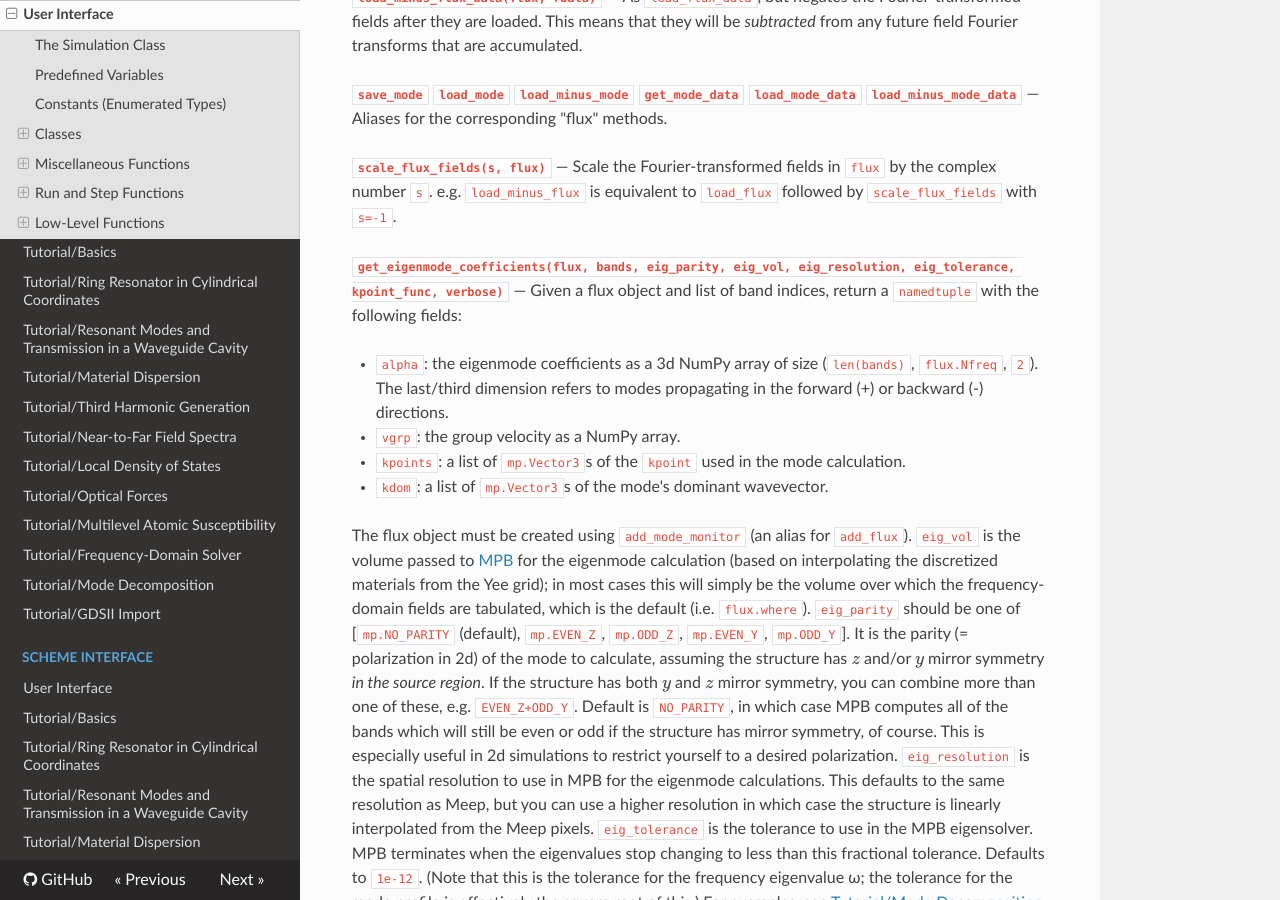
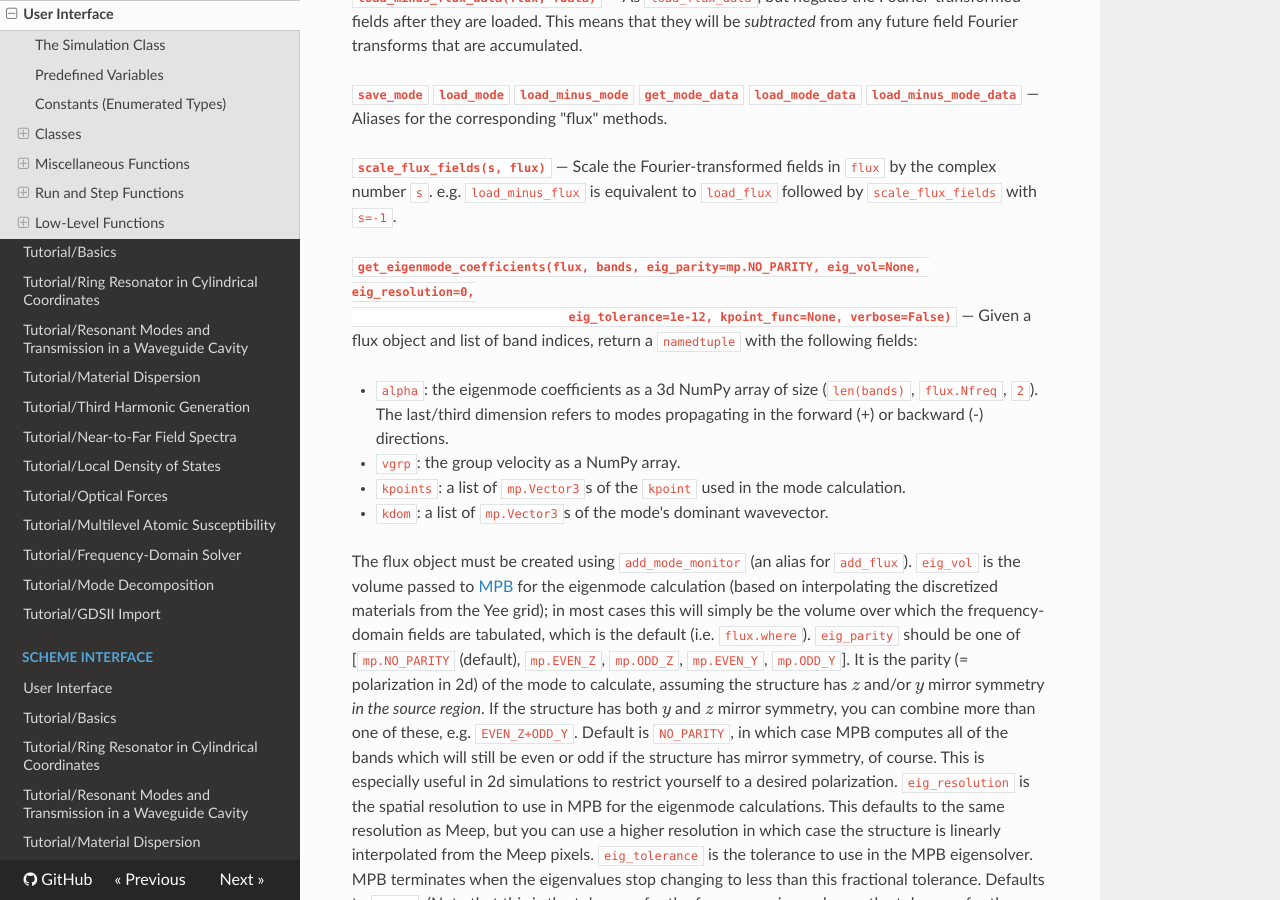
Before and after one commit to NanoComp/meep, an MkDocs documentation site: the page built from doc/docs/Python_User_Interface.md, in a window 1280 px wide and 900 px high, scrolled down 30368 px. Built offline with MkDocs 1.6.1, drawn with Linux system fonts in a browser that asks for light colours; nearby versions of some CDN libraries; formulas are drawn with MathJax 3; old or Windows-style settings are respelled for this version of MkDocs.

Commit message:
Add default params to get_eigenmode_coefficient docs

```diff
--- a/doc/docs/Python_User_Interface.md
+++ b/doc/docs/Python_User_Interface.md
@@ -1049,7 +1049,8 @@ Aliases for the corresponding "flux" methods.
 —
 Scale the Fourier-transformed fields in `flux` by the complex number `s`. e.g. `load_minus_flux` is equivalent to `load_flux` followed by `scale_flux_fields` with `s=-1`.
 
-**`get_eigenmode_coefficients(flux, bands, eig_parity, eig_vol, eig_resolution, eig_tolerance, kpoint_func, verbose)`**
+**`get_eigenmode_coefficients(flux, bands, eig_parity=mp.NO_PARITY, eig_vol=None, eig_resolution=0,
+                              eig_tolerance=1e-12, kpoint_func=None, verbose=False)`**
 —
 Given a flux object and list of band indices, return a `namedtuple` with the following fields:
 
```
